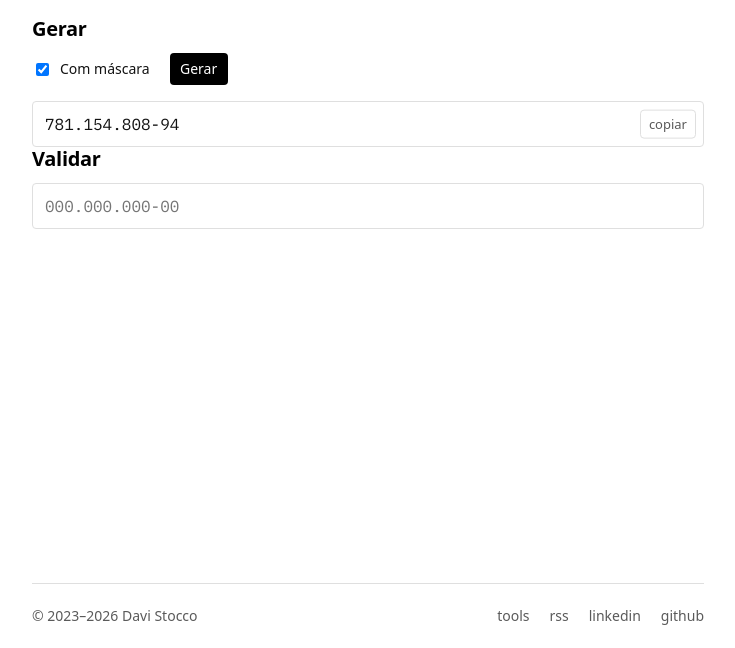
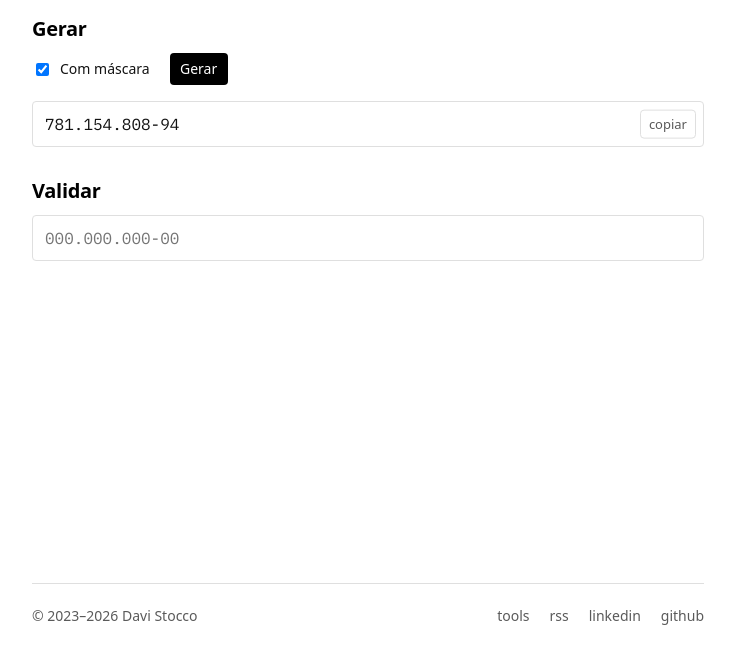
Before and after one commit to davistocco/blog, an Astro site: page /tools/cpf in a window 1280 px wide. Shown: the part 152-800 px from the top of the page, without its empty margins (272-1007 px from the left). Built offline with nearby package versions, Linux system fonts and the light colour scheme; Astro itself is replaced by a stand-in of ours; a web font is replaced by a local one.

Commit message:
fix: space between tool sections (generate/validate in cpf)
Co-Authored-By: Claude Sonnet 5.5 <noreply@anthropic.com>

```diff
--- a/src/styles/global.css
+++ b/src/styles/global.css
@@ -208,6 +208,7 @@ img { max-width: 100%; }
 
 /* ── Tools ─────────────────────────────────────────────────── */
 .tool h2:first-child { margin-top: 0; }
+.tool + .tool { margin-top: 2rem; }
 .tool h2 { margin: 2rem 0 0.75rem; font-size: var(--text-xl); }
 .tool-form { display: flex; flex-wrap: wrap; align-items: center; gap: 0.75rem 1.25rem; }
 .tool-form label { display: inline-flex; align-items: center; gap: 0.5rem; font-size: var(--text-sm); }
```
